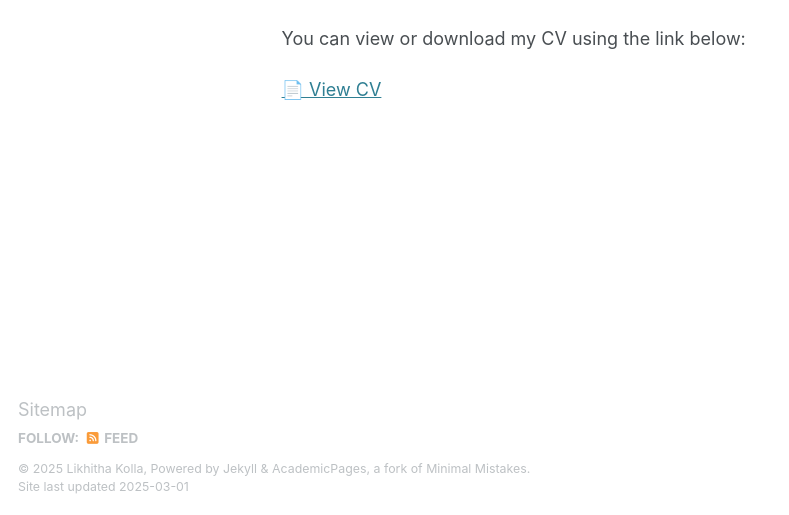
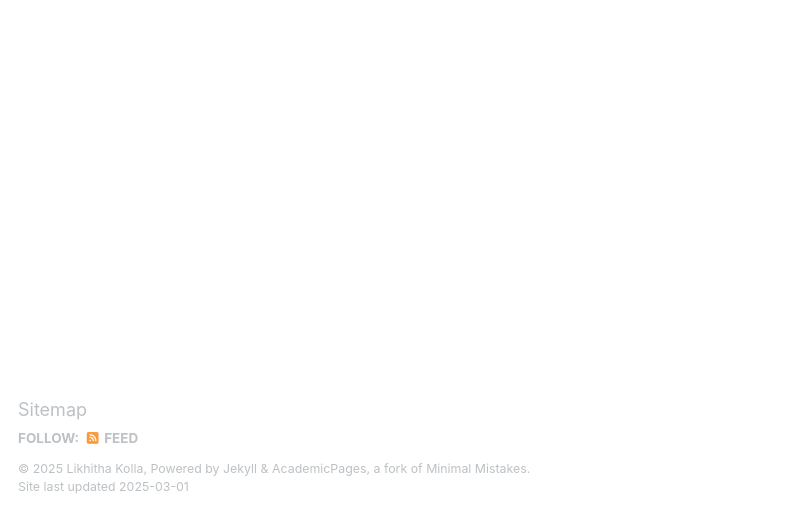
Before and after one commit to likhithakolla/likhithakolla.github.io, a Jekyll site: the page built from _pages/cv.md, in a window 1280 px wide and 1163 px high. Shown: the part 648-1163 px from the top of the window, without its empty margins (0-789 px from the left). Built offline with Jekyll 4.4.1, drawn with Linux system fonts in a browser that asks for light colours; some web fonts are replaced.

Commit message:
Update cv.md

```diff
--- a/_pages/cv.md
+++ b/_pages/cv.md
@@ -10,7 +10,3 @@ redirect_from:
 {% include base_path %}
 
 <iframe src="/files/CV_Likhitha_March_2025_github.pdf" width="100%" height="500" frameborder="no" border="0" marginwidth="0" marginheight="0"></iframe>
-
-You can view or download my CV using the link below:
-
-[📄 View CV](http://likhithakolla.github.io/files/CV_Likhitha_March_2025_github.pdf)
```
